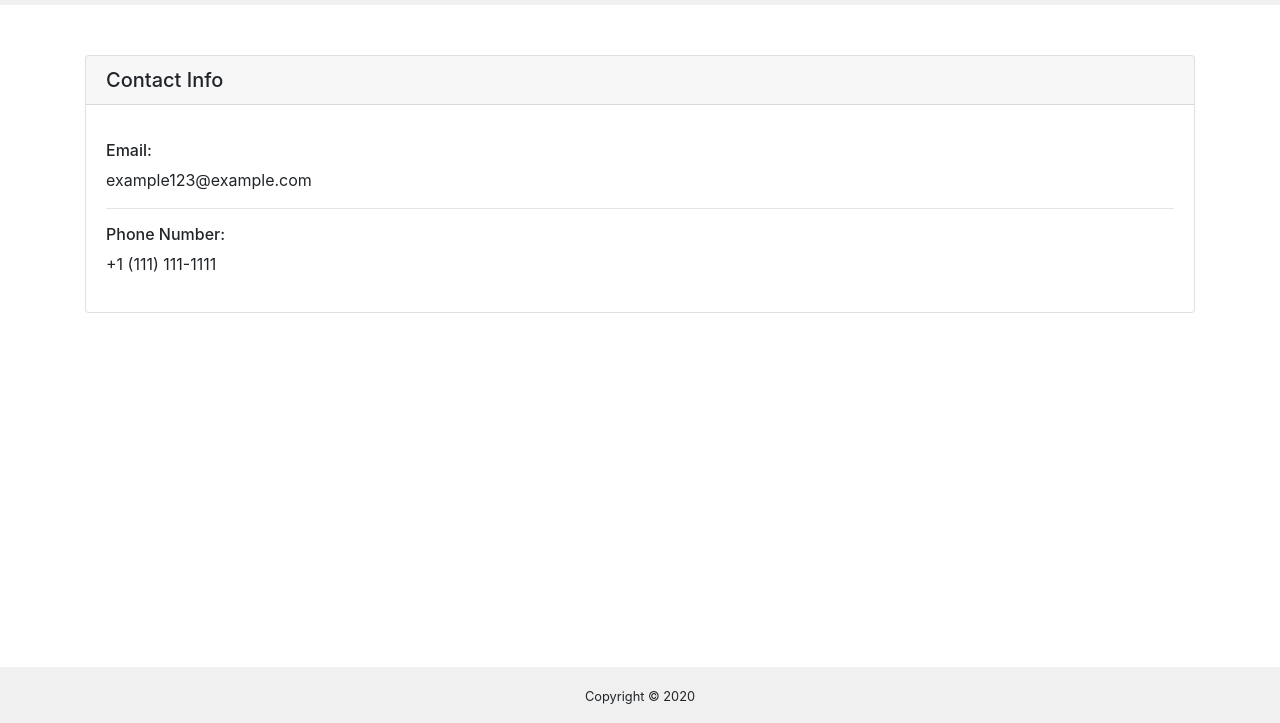
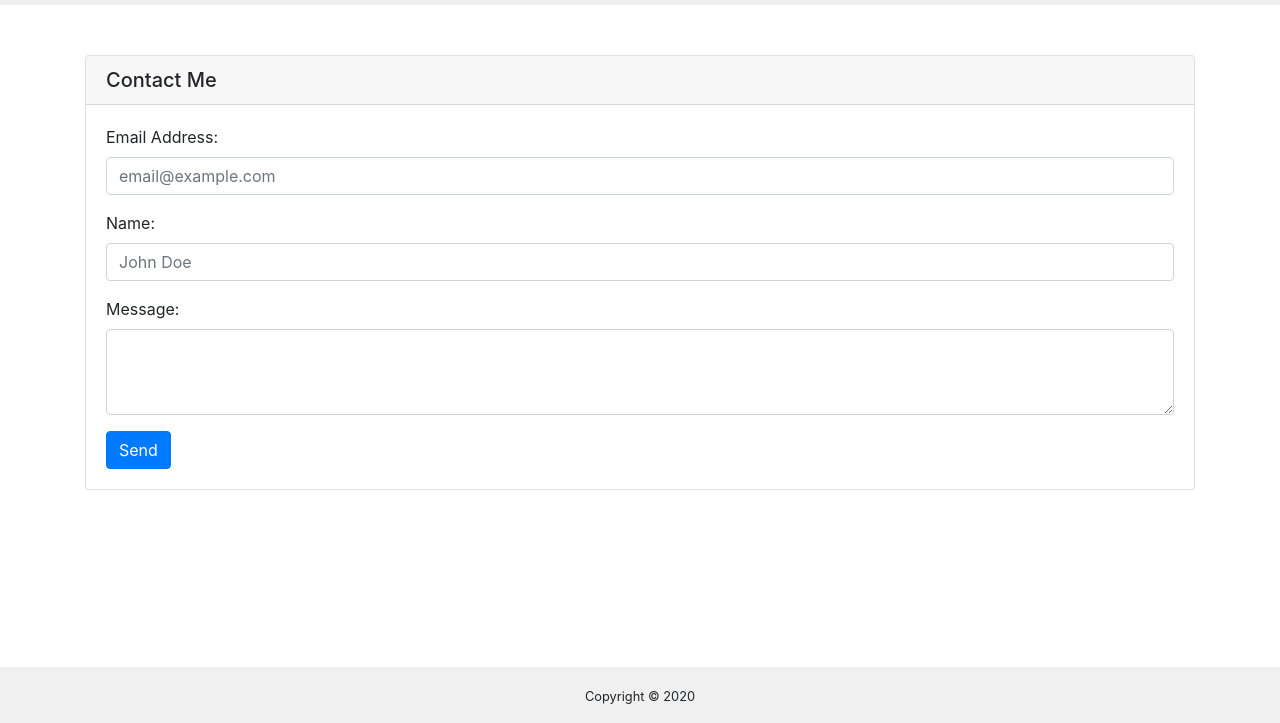
Before and after one commit to dancristello/Responsive_Portfolio, a plain HTML site: page contact.html in a window 1280 px wide. Shown: the part 77-800 px from the top of the page. Drawn offline with nearby package versions, Linux system fonts and the light colour scheme.

Commit message:
This is the fourth commit, I have made changes to the Contact page.

```diff
--- a/contact.html
+++ b/contact.html
@@ -49,11 +49,27 @@
         <div class="row">
             <div class="col-12">
                 <div class="card" style="margin-top: 50px;">
-                    <h5 class="card-header">Contact Info</h5>
+                    <h5 class="card-header">Contact Me</h5>
                     <div class="card-body">
-                        <p class="card-text"><h6>Email:</h6>example123@example.com</p>
-                    <hr>
-                        <p class="card-text"><h6>Phone Number:</h6>+1 (111) 111-1111</p>
+                        <form>
+                            <div class="form-group">
+                                <label for="exampleFormControlInput1">Email Address:</label>
+                                <input type="email" class="form-control" id="exampleFormControlInput1"
+                                    placeholder="email@example.com">
+                            </div>
+                            <div class="form-group">
+                                <label for="exampleFormControlInput2">Name:</label>
+                                <input type="name" class="form-control" id="exampleFormControlInput2"
+                                    placeholder="John Doe">
+                            </div>
+                            <div class="form-group">
+                                <label for="exampleFormControlTextarea1">Message:</label>
+                                <textarea class="form-control" id="exampleFormControlTextarea1" rows="3"></textarea>
+                            </div>
+                            <button type="button" class="btn btn-primary" data-toggle="button" aria-pressed="false">
+                                Send
+                            </button>
+                        </form>
                     </div>
                 </div>
             </div>
```
